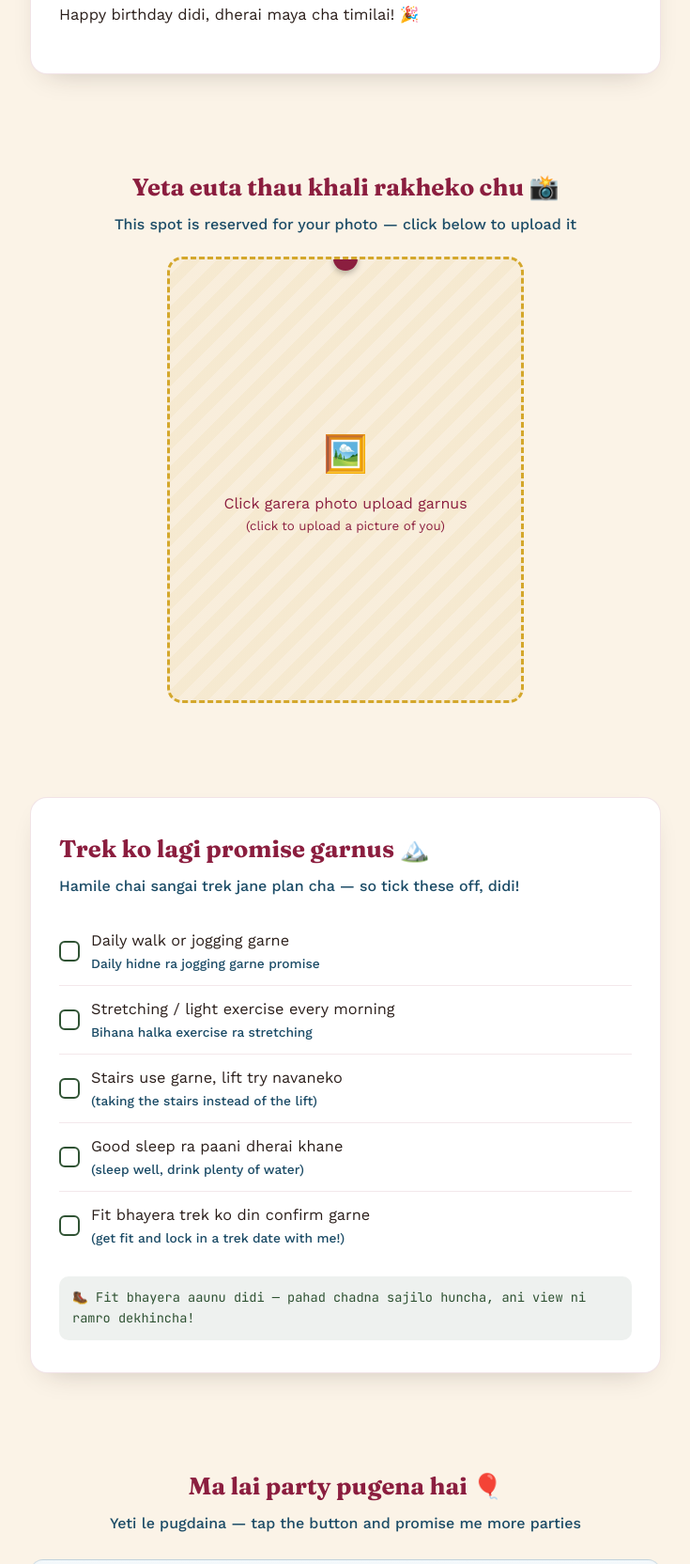
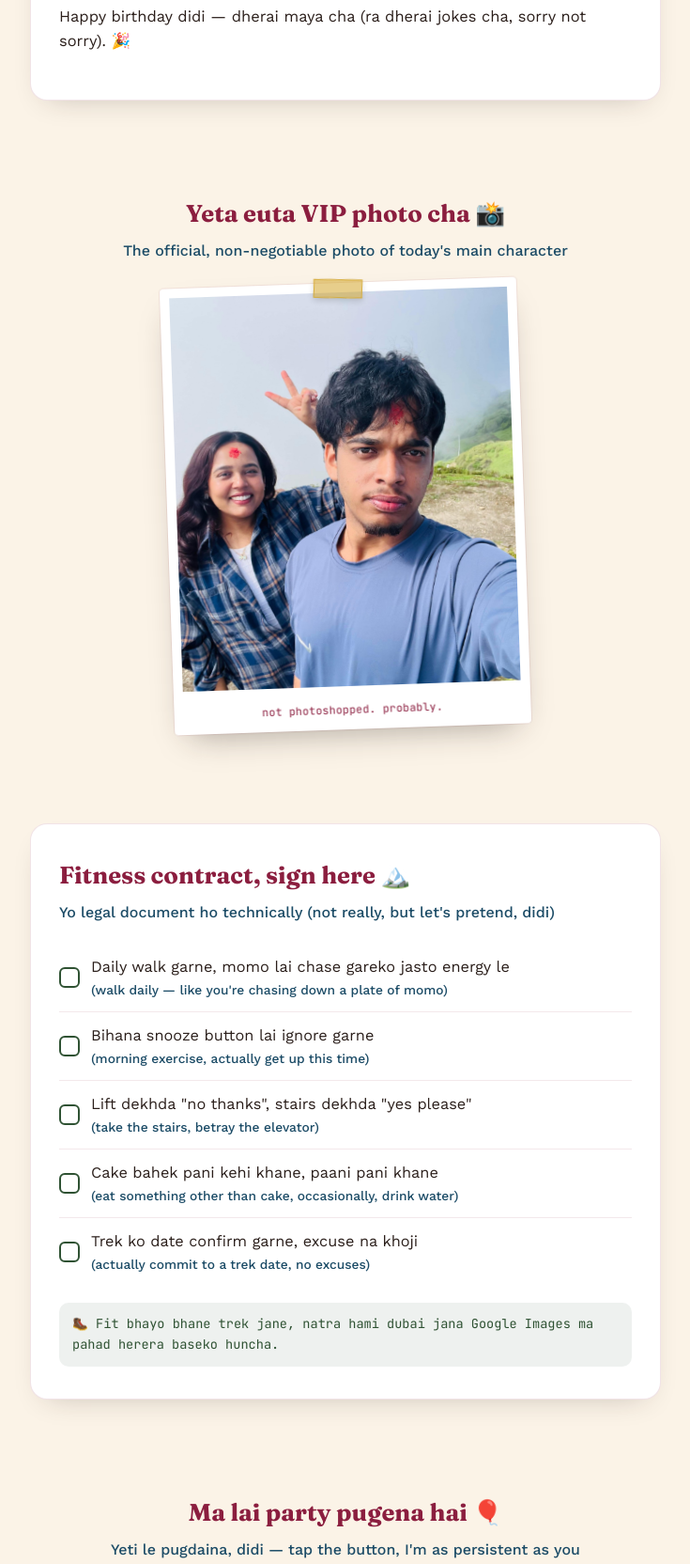
Before and after one commit to luffyn155-crypto/Happy-birthday-, a plain HTML site: page index.html in a window 1280 px wide. Shown: the part 846-2510 px from the top of the page at 94% size, without its empty margins (272-1007 px from the left). Drawn offline with nearby package versions, Linux system fonts and the light colour scheme.

Commit message:
Refactor index.html for birthday celebration
Updated HTML structure and styling for birthday celebration page.

```diff
--- a/index.html
+++ b/index.html
@@ -1,4 +1,4 @@
-DOCTYPE html>
+<!DOCTYPE html>
 <html lang="en">
 <head>
 <meta charset="UTF-8">
@@ -141,37 +141,39 @@
     max-width:380px;
     aspect-ratio:4/5;
     margin:0 auto;
-    border:3px dashed var(--gold);
-    border-radius:16px;
-    background:repeating-linear-gradient(135deg, rgba(212,167,44,0.06) 0 12px, rgba(212,167,44,0.12) 12px 24px);
+    border:10px solid #fff;
+    border-bottom-width:46px;
+    border-radius:4px;
+    background:#eee;
+    box-shadow:0 16px 34px -16px rgba(42,30,26,0.4), 0 0 0 1px rgba(139,30,63,0.08);
     display:flex;
     align-items:center;
     justify-content:center;
-    cursor:pointer;
-    transition:transform 0.25s ease, border-color 0.25s ease;
-    overflow:hidden;
+    overflow:visible;
+    transform:rotate(-2deg);
   }
-  .frame:hover{transform:translateY(-4px) rotate(-0.4deg); border-color:var(--marigold);}
   .frame img{
     width:100%; height:100%; object-fit:cover; display:block;
   }
-  .frame .placeholder{
+  .frame .caption{
+    position:absolute;
+    bottom:-34px; left:0; right:0;
     text-align:center;
+    font-family:'JetBrains Mono', monospace;
+    font-size:0.72rem;
     color:var(--maroon);
-    padding:20px;
+    letter-spacing:0.02em;
   }
-  .frame .placeholder .icon{font-size:2.4rem; display:block; margin-bottom:10px;}
   .pin{
     position:absolute;
     top:-14px; left:50%;
-    transform:translateX(-50%);
-    width:26px; height:26px;
-    border-radius:50%;
-    background:var(--maroon);
-    box-shadow:0 3px 6px rgba(0,0,0,0.25);
+    transform:translateX(-50%) rotate(3deg);
+    width:52px; height:20px;
+    background:rgba(212,167,44,0.55);
+    border:1px solid rgba(212,167,44,0.8);
+    box-shadow:0 3px 6px rgba(0,0,0,0.15);
     z-index:2;
   }
-  input[type=file]{display:none;}
 
   /* ---------- Trek checklist ---------- */
   .trek h2{color:var(--maroon); font-size:1.6rem; margin-bottom:6px;}
@@ -317,9 +319,9 @@
 </div>
 
 <div class="hero">
-  <p class="eyebrow">Aaja special din ho — today is a special day</p>
+  <p class="eyebrow">Warning: mild sentimentality ahead (mostly jokes though)</p>
   <h1>Happy Birthday,<br>Mamata Didi! 🎂</h1>
-  <p class="sub">Timro janmadin ko dherai dherai shubhakamana — lots and lots of birthday wishes for you.</p>
+  <p class="sub">Timro janmadin ko shubhakamana — congratulations on surviving another year of my nonsense.</p>
 
   <svg class="mountains" viewBox="0 0 1200 260" preserveAspectRatio="none">
     <polygon points="0,260 0,150 180,40 340,160 480,70 620,180 760,50 900,170 1040,90 1200,150 1200,260" fill="#1B4B66" opacity="0.18"/>
@@ -332,77 +334,73 @@
 <section class="wish">
   <div class="card">
     <span class="label-tag">Birthday Message</span>
-    <h2>Timilai ke bhannu, didi... 💌</h2>
-    <p>Malai thaha cha ma timilai yesपटक kunai gift dina sakina — <em>I know I couldn't get you a real gift this time.</em> Tara maile timro lagi yo sano website banaye, ekdam special ra ekdam free-of-cost. Code ley pani maya janauna sakcha ni, hoina? <em>I hope code can say "I love you" too.</em></p>
-    <p>Timi jasto didi paunu nai euta gift ho malai — <em>having a sister like you is already a gift for me.</em> Hajarौं khusi, ramailo, ra masu-bhat bharpur bhaos timro yo naya barsa. <em>May your new year be full of joy, fun, and good food.</em></p>
-    <p>Happy birthday didi, dherai maya cha timilai! 🎉</p>
+    <h2>Timilai ke bhannu, didi... 😏</h2>
+    <p>Malai thaha cha ma timilai yesपटक kunai gift dina sakina — <em>shocking, I know.</em> Tara worry नगर्नु, maile timro lagi yo entire website banaye, jasले clearly gift bhanda dherai effort maganchha. <em>This took way longer than just buying you a candle, so technically I win.</em></p>
+    <p>Timi jasto didi paunu ta euta "gift" nai ho technically — <em>you came free with the family, no receipt, no returns policy.</em> Tara yesपटक chai cake bhanda badhi timro fitness lai attention dinu parcha, kina bhane... <em>keep scrolling, didi, there's a plan for you.</em></p>
+    <p>Happy birthday didi — dherai maya cha (ra dherai jokes cha, sorry not sorry). 🎉</p>
   </div>
 </section>
 
 <section class="photo-wrap">
-  <h2>Yeta euta thau khali rakheko chu 📸</h2>
-  <p class="hint">This spot is reserved for your photo — click below to upload it</p>
-  <label class="frame" for="photoInput" id="frameLabel">
+  <h2>Yeta euta VIP photo cha 📸</h2>
+  <p class="hint">The official, non-negotiable photo of today's main character</p>
+  <div class="frame">
     <span class="pin"></span>
-    <span class="placeholder" id="placeholderText">
-      <span class="icon">🖼️</span>
-      Click garera photo upload garnus<br>
-      <small>(click to upload a picture of you)</small>
-    </span>
-  </label>
-  <input type="file" id="photoInput" accept="image/*">
+    <img src="mamata.jpg" alt="Mamata Didi looking unfairly photogenic">
+    <span class="caption">not photoshopped. probably.</span>
+  </div>
 </section>
 
 <section class="trek">
   <div class="card">
-    <h2>Trek ko lagi promise garnus 🏔️</h2>
-    <p class="hint">Hamile chai sangai trek jane plan cha — so tick these off, didi!</p>
+    <h2>Fitness contract, sign here 🏔️</h2>
+    <p class="hint">Yo legal document ho technically (not really, but let's pretend, didi)</p>
     <ul class="checklist">
       <li>
         <input type="checkbox" id="c1">
-        <label for="c1">Daily walk or jogging garne
-          <span class="np">Daily hidne ra jogging garne promise</span>
+        <label for="c1">Daily walk garne, momo lai chase gareko jasto energy le
+          <span class="np">(walk daily — like you're chasing down a plate of momo)</span>
         </label>
       </li>
       <li>
         <input type="checkbox" id="c2">
-        <label for="c2">Stretching / light exercise every morning
-          <span class="np">Bihana halka exercise ra stretching</span>
+        <label for="c2">Bihana snooze button lai ignore garne
+          <span class="np">(morning exercise, actually get up this time)</span>
         </label>
       </li>
       <li>
         <input type="checkbox" id="c3">
-        <label for="c3">Stairs use garne, lift try navaneko
-          <span class="np">(taking the stairs instead of the lift)</span>
+        <label for="c3">Lift dekhda "no thanks", stairs dekhda "yes please"
+          <span class="np">(take the stairs, betray the elevator)</span>
         </label>
       </li>
       <li>
         <input type="checkbox" id="c4">
-        <label for="c4">Good sleep ra paani dherai khane
-          <span class="np">(sleep well, drink plenty of water)</span>
+        <label for="c4">Cake bahek pani kehi khane, paani pani khane
+          <span class="np">(eat something other than cake, occasionally, drink water)</span>
         </label>
       </li>
       <li>
         <input type="checkbox" id="c5">
-        <label for="c5">Fit bhayera trek ko din confirm garne
-          <span class="np">(get fit and lock in a trek date with me!)</span>
+        <label for="c5">Trek ko date confirm garne, excuse na khoji
+          <span class="np">(actually commit to a trek date, no excuses)</span>
         </label>
       </li>
     </ul>
-    <p class="trail-note">🥾 Fit bhayera aaunu didi — pahad chadna sajilo huncha, ani view ni ramro dekhincha!</p>
+    <p class="trail-note">🥾 Fit bhayo bhane trek jane, natra hami dubai jana Google Images ma pahad herera baseko huncha.</p>
   </div>
 </section>
 
 <section class="party">
   <h2>Ma lai party pugena hai 🎈</h2>
-  <p class="hint">Yeti le pugdaina — tap the button and promise me more parties</p>
+  <p class="hint">Yeti le pugdaina, didi — tap the button, I'm as persistent as you</p>
   <div class="gauge">
     <span class="peak-label">party altitude</span>
     <div class="fill" id="gaugeFill"></div>
   </div>
   <div class="party-controls">
-    <p class="party-count">Parties promised so far: <strong id="partyCount">1</strong></p>
-    <button class="ask" id="askBtn">Ma lai party chaiyo! 🎁</button>
+    <p class="party-count">Parties legally owed to me: <strong id="partyCount">1</strong></p>
+    <button class="ask" id="askBtn">Aru party de na! 🎁</button>
     <p class="party-msg" id="partyMsg"></p>
   </div>
 </section>
@@ -415,27 +413,11 @@
     <div class="flag" style="--c:var(--marigold)"></div>
     <div class="flag" style="--c:var(--maroon)"></div>
   </div>
-  <p class="sign">Dherai dherai maya, timro bhai/bahini bata 💛</p>
+  <p class="sign">Dherai maya (ra dherai demands), timro bhai/bahini bata 💛</p>
   <p class="edit-note">edit this line in index.html to sign with your name</p>
 </footer>
 
 <script>
-  // Photo upload preview
-  const photoInput = document.getElementById('photoInput');
-  const frameLabel = document.getElementById('frameLabel');
-  const placeholderText = document.getElementById('placeholderText');
-
-  photoInput.addEventListener('change', () => {
-    const file = photoInput.files[0];
-    if (!file) return;
-    const url = URL.createObjectURL(file);
-    placeholderText.remove();
-    const img = document.createElement('img');
-    img.src = url;
-    img.alt = "Mamata's photo";
-    frameLabel.appendChild(img);
-  });
-
   // Party meter
   const askBtn = document.getElementById('askBtn');
   const partyCount = document.getElementById('partyCount');
@@ -444,14 +426,14 @@
   let count = 1;
 
   const messages = [
-    "Ekdum ramro! One more coming up.",
-    "Hajur, noted! Adding to the list.",
-    "Okay okay, party number confirmed!",
-    "Didi, timi ta party queen ho!",
-    "Ma sab time free chu, jaha bhaye pani ready!",
-    "Altitude climbing fast — just like our trek plan!",
-    "This is getting expensive... but okay, deal!",
-    "Party unlimited mode activated 🎉"
+    "Noted. Adding it to the (very long) list.",
+    "Wow, generous. Suspicious, but generous.",
+    "This now counts as a verbal contract.",
+    "Ma witness chu — timi le boleko, no take-backs.",
+    "Altitude rising, just like your gift-giving guilt.",
+    "Okay this is basically a subscription now.",
+    "Cancel garna milcha? No. No refunds, didi.",
+    "Party unlimited mode: officially your problem now 🎉"
   ];
 
   function updateGauge(){
```
